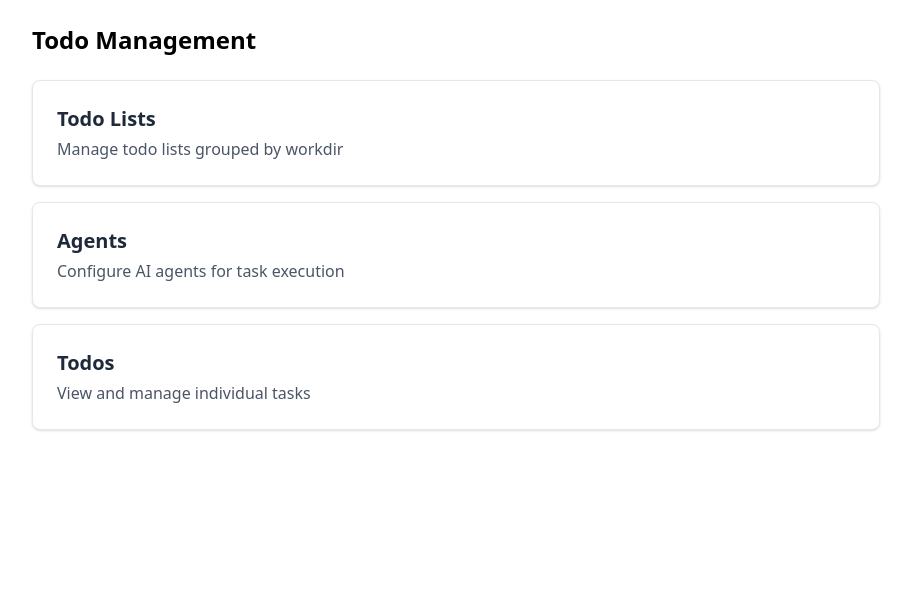
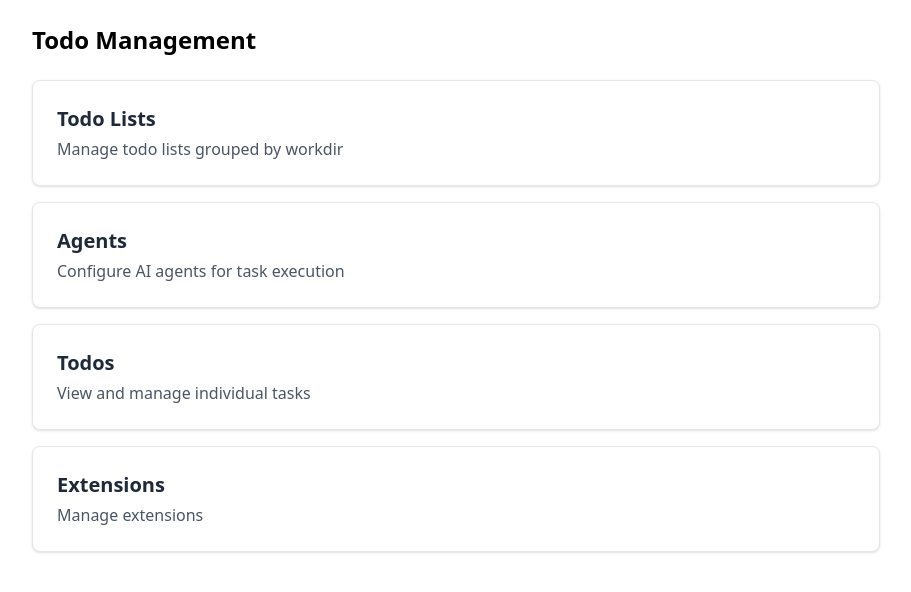
Before and after one commit to s1s5/mcp-todo, a SvelteKit app in the folder front/: page / in a window 1280 px wide. Shown: the top 592 px of the page, without its empty margins (184-1095 px from the left). Built offline with nearby package versions, Linux system fonts and the light colour scheme.

Commit message:
:robot: AI Generated Update

```diff
--- a/front/src/routes/+page.svelte
+++ b/front/src/routes/+page.svelte
@@ -16,5 +16,10 @@
 			<h2 class="text-xl font-semibold text-gray-800">Todos</h2>
 			<p class="text-gray-600 mt-1">View and manage individual tasks</p>
 		</a>
+
+		<a href="/extension/" class="block p-6 bg-white rounded-lg shadow hover:shadow-md transition border border-gray-200">
+			<h2 class="text-xl font-semibold text-gray-800">Extensions</h2>
+			<p class="text-gray-600 mt-1">Manage extensions</p>
+		</a>
 	</div>
 </div>
```
